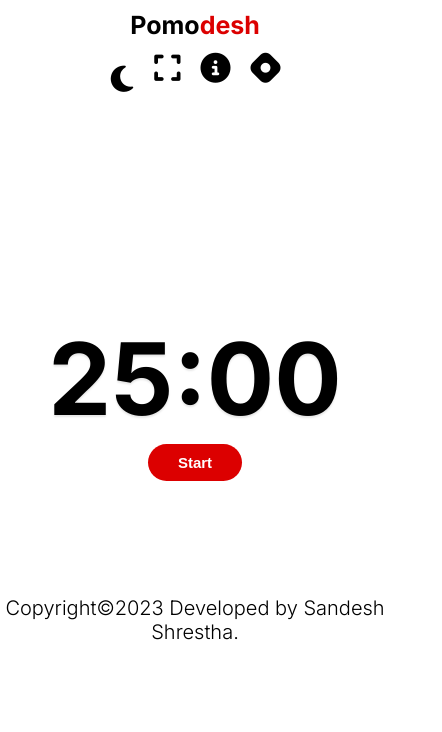
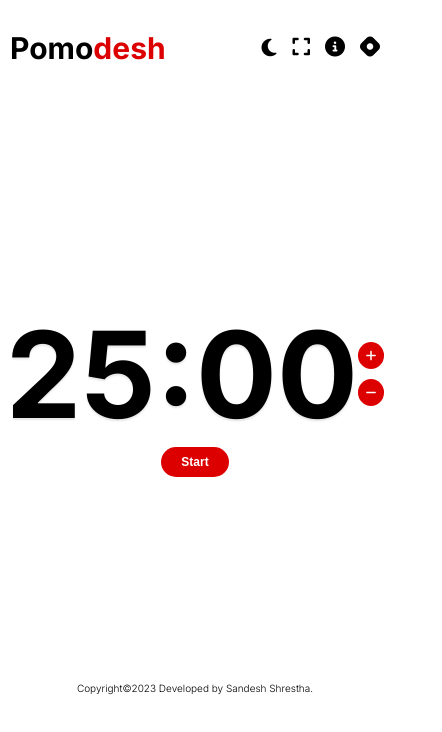
Before and after one commit to Neyywaar/Pomodesh, a plain HTML site: page index.html in a window 390 px wide. Shown: the whole page, 442 px wide, since content can reach past the window. Drawn offline with Linux system fonts and the light colour scheme.

Commit message:
Added timer toggle buttons

```diff
--- a/CSS/style.css
+++ b/CSS/style.css
@@ -86,6 +86,36 @@ header li {
   text-shadow: 0 0.2rem 0.2rem rgba(0, 0, 0, 0.1);
 }
 
+.main {
+  display: flex;
+  align-items: center;
+}
+
+.timer-controls {
+  align-items: center;
+  margin: 16rem 0 0 0rem;
+  display: flex;
+  flex-direction: column;
+  gap: 1rem;
+}
+
+.increase,
+.decrease {
+  background-color: var(--main);
+  color: var(--btn);
+  border: none;
+  border-radius: 50%;
+  font-size: 2rem;
+  padding: 1rem 1.3rem;
+  cursor: pointer;
+}
+
+.increase:hover,
+.decrease:hover {
+  cursor: pointer;
+  background-color: var(--hover);
+}
+
 .button-container {
   margin-top: 2rem;
   display: flex;
@@ -148,7 +178,7 @@ p,
 li,
 td {
   margin: 1rem 0;
-  font-size: 2rem;
+  font-size: 1.5rem;
 }
 
 li {
@@ -212,100 +242,135 @@ main {
 #social-buttons a:hover {
   background-color: var(--hover);
 }
+@media screen and (max-width: 1200px) {
+  .navbar {
+    padding: 3rem 5rem;
+  }
 
-/* Media queries for tablet screens */
-@media only screen and (max-width: 1024px) {
-  .navbar {
-    padding: 1rem 5rem;
+  .timer-container {
+    padding: 4rem 5rem;
+  }
+
+  main {
+    margin: 2rem 5rem;
   }
 }
 
-/* Media queries for mobile screens */
-@media only screen and (max-width: 768px) {
+@media screen and (max-width: 768px) {
   .navbar {
-    padding: 1rem 2rem;
+    padding: 3rem 2rem;
+    font-size: 2.5rem;
+  }
+
+  .icons {
+    font-size: 2.5rem;
+  }
+
+  #timer {
+    margin-top: 10rem;
+    font-size: 15rem;
+  }
+
+  .timer-controls {
+    margin: 10rem 0 0 0rem;
+  }
+
+  .increase,
+  .decrease {
+    font-size: 1.8rem;
+    padding: 0.8rem 1rem;
+  }
+
+  button {
+    font-size: 1.8rem;
+    padding: 1rem 3rem;
+  }
+
+  .copy {
+    margin-top: 10rem;
+    margin-bottom: 2rem;
+    font-size: 1rem;
+  }
+
+  h2, th {
+    font-size: 2.5rem;
+  }
+
+  p, li, td {
+    font-size: 1.2rem;
+  }
+}
+
+@media screen and (max-width: 576px) {
+  .navbar {
+    padding: 3rem 1rem;
+  }
+
+  .timer-container {
+    padding: 2rem;
+  }
+
+  main {
+    margin: 2rem 1rem;
   }
 
   .logo {
     font-size: 3rem;
   }
 
-  #dark-mode-toggle {
-    margin-left: 2rem;
-  }
-
-  .container {
-    height: auto;
+  .icons {
+    font-size: 2rem;
+    gap: 1.5rem;
   }
 
   #timer {
-    font-size: 15rem;
+    margin-top: 8rem;
+    font-size: 12rem;
   }
 
-  .button-container {
-    flex-direction: column;
-    margin-top: 4rem;
+  .timer-controls {
+    margin: 8rem 0 0 0rem;
+    font-size: 1.5rem;
+  }
+
+  .increase,
+  .decrease {
+    font-size: 1.2rem;
+    padding: 0.6rem 0.8rem;
   }
 
   button {
+    font-size: 1.2rem;
+    padding: 0.8rem 2rem;
+  }
+
+  .copy {
+    margin-top: 8rem;
+    margin-bottom: 1rem;
+    font-size: 1rem;
+  }
+
+  h2, th {
+    font-size: 2rem;
+  }
+
+  p, li, td {
+    font-size: 1rem;
     margin: 0.5rem 0;
   }
 
-  .copy {
-    margin-top: 10rem;
-    margin-bottom: 1rem;
+  ul {
+    margin: 0;
   }
 }
 
-/* Media queries for small mobile screens */
-@media only screen and (max-width: 480px) {
-  .navbar {
-    flex-direction: column;
-    align-items: center;
-    padding: 1rem;
+@media only screen and (max-width: 320px) {
+  html {
+    font-size: 50%;
   }
 
-  .logo {
-    font-size: 2.5rem;
-    margin-bottom: 1rem;
-  }
-
-  #dark-mode-toggle {
-    margin-left: 0;
-    margin-top: 1rem;
-  }
-
-  .container {
-    height: auto;
+  .navbar {
     padding: 2rem;
-  }
-
-  #timer {
-    font-size: 10rem;
-  }
-
-  .button-container {
-    margin-top: 3rem;
-  }
-
-  button {
-    padding: 1rem 3rem;
-    font-size: 1.5rem;
-    margin: 0.5rem 0;
-  }
-
-  .copy {
-    margin-top: 5rem;
-  }
-}
-
-@media only screen and (max-width: 380px) {
-  .navbar {
-    padding: 1rem;
-  }
-
-  #dark-mode-toggle {
-    margin-left: 2rem;
   }
 
   .timer-container {
@@ -313,22 +378,58 @@ main {
   }
 
   #timer {
-    margin-top: 5rem;
-    font-size: 15rem;
+    margin-top: 10rem;
+    font-size: 10rem;
   }
 
-  .button-container {
-    margin-top: 1rem;
-    flex-direction: column;
+  .timer-controls {
+    margin: 8rem 0 0 0rem;
+  }
+
+  .increase,
+  .decrease {
+    font-size: 1.5rem;
+    padding: 0.5rem 0.8rem;
   }
 
   button {
-    padding: 1rem 2.5rem;
-    margin: 0.5rem 0;
+    font-size: 1.5rem;
+    padding: 1rem 2rem;
+  }
+
+  #reset {
+    display: inline-block;
+    margin-top: 1rem;
+    font-size: 1.5rem;
   }
 
   .copy {
     margin-top: 10rem;
     margin-bottom: 1rem;
+    font-size: 1rem;
+  }
+
+  h2 {
+    font-size: 2rem;
+    margin-top: 1rem;
+  }
+
+  p, li, td {
+    font-size: 1.2rem;
+    margin: 0.5rem 0;
+  }
+
+  th, td {
+    padding: 0.3rem;
+  }
+
+  #social-buttons {
+    font-size: 1.5rem;
+  }
+
+  #social-buttons a {
+    width: 3rem;
+    height: 3rem;
+    margin-right: 0.3rem;
   }
 }
--- a/JS/script.js
+++ b/JS/script.js
@@ -104,6 +104,7 @@ function toggleTimer() {
   resetBtn.style.display = isPaused ? "inline-block" : "none";
 }
 
+//Buttons
 startBtn.addEventListener("click", () => {
   toggleTimer();
 });
@@ -114,6 +115,20 @@ resetBtn.addEventListener("click", () => {
   resetBtn.style.display = "none";
 });
 
+const increaseBtn = document.querySelector(".increase");
+const decreaseBtn = document.querySelector(".decrease");
+
+increaseBtn.addEventListener("click", () => {
+  remainingTime += 300;
+  timerElem.innerText = formatTime(remainingTime);
+});
+
+decreaseBtn.addEventListener("click", () => {
+  remainingTime = Math.max(0, remainingTime - 300);
+  timerElem.innerText = formatTime(remainingTime);
+});
+
+//Keyboard Shortcuts
 document.addEventListener("keydown", (event) => {
   if (event.code === "Space") {
     toggleTimer();
--- a/index.html
+++ b/index.html
@@ -30,7 +30,13 @@
 
     <div class="container">
       <div class="timer-container">
-        <div id="timer">25:00</div>
+        <div class="main">
+          <div id="timer">25:00</div>
+          <div class="timer-controls">
+            <div class="increase"><i class="fa-solid fa-plus"></i></div>
+            <div class="decrease"><i class="fa-solid fa-minus"></i></div>
+          </div>
+      </div>
         <div class="bbutton-container">
           <button id="start">Start</button>
           <button id="reset">Reset</button>
```
